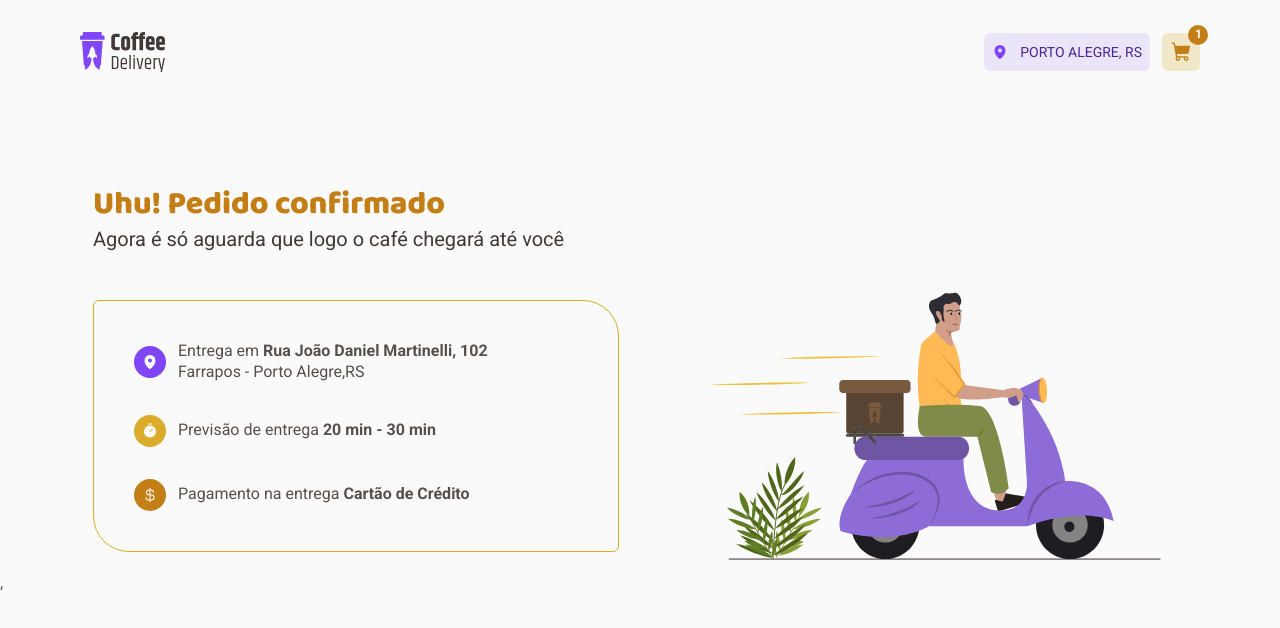
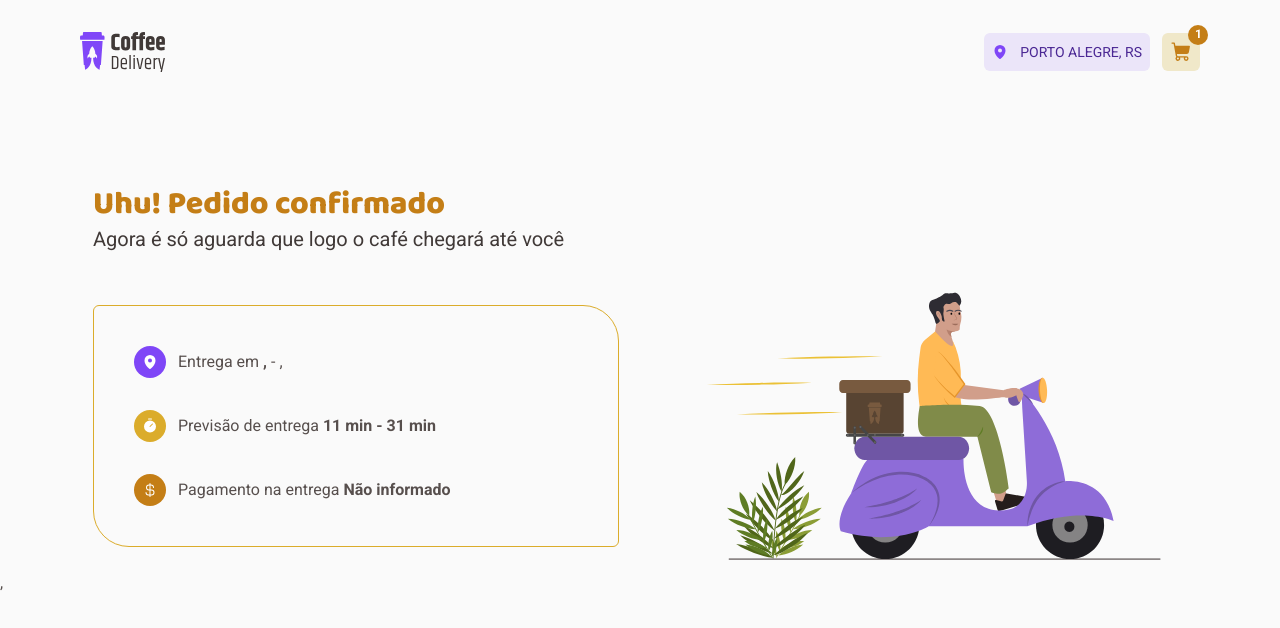
Before and after one commit to vbruno/RS-Ignite-Desafio-02-Coffee-Delivery, a React (Vite) app: page /success in a window 1280 px wide. Shown: the top 628 px of the page. Built offline with nearby package versions, Linux system fonts and the light colour scheme.

Commit message:
Changes to be committed: 	modified:   src/context/OrderContext.tsx 	modified:   src/pages/Checkout/index.tsx 	modified:   src/pages/Success/index.tsx

```diff
--- a/src/context/OrderContext.tsx
+++ b/src/context/OrderContext.tsx
@@ -5,6 +5,28 @@ import {
   createContext,
   useState,
 } from 'react'
+
+export interface Order {
+  id: number
+  name: string
+  price: number
+  quantity: number
+  type: string
+  total: number
+}
+
+export interface ICustomerRequest {
+  cep: string
+  street: string
+  number: string
+  complement: string
+  neighborhood: string
+  city: string
+  state: string
+  totalPaid: number
+  order: Order[]
+  formPayment: string
+}
 
 interface ITypeCoffee {
   type:
@@ -40,10 +62,12 @@ export interface IFormPayment {
 interface IOrderContextType {
   order: number
   setOrder: Dispatch<SetStateAction<number>>
-  cart: ICoffee[] | undefined
+  cart: ICoffee[]
   setCart: Dispatch<SetStateAction<ICoffee[]>>
   formPayment: IFormPayment
   setFormPayment: Dispatch<SetStateAction<IFormPayment>>
+  customerRequest: ICustomerRequest
+  setCustomerRequest: Dispatch<SetStateAction<ICustomerRequest>>
 }
 
 export const OrderContext = createContext<IOrderContextType>(
@@ -52,6 +76,7 @@ export const OrderContext = createContext<IOrderContextType>(
 
 export function OrderContextProvider({ children }: { children: ReactNode }) {
   const [order, setOrder] = useState(1)
+
   const [cart, setCart] = useState<ICoffee[]>([
     {
       id: 1691347668231,
@@ -62,9 +87,14 @@ export function OrderContextProvider({ children }: { children: ReactNode }) {
       total: 9.9,
     },
   ] as ICoffee[])
+
   const [formPayment, setFormPayment] = useState({
     selectPayment: 'none',
   } as IFormPayment)
+
+  const [customerRequest, setCustomerRequest] = useState<ICustomerRequest>(
+    {} as ICustomerRequest,
+  )
 
   return (
     <OrderContext.Provider
@@ -75,6 +105,8 @@ export function OrderContextProvider({ children }: { children: ReactNode }) {
         setCart,
         formPayment,
         setFormPayment,
+        customerRequest,
+        setCustomerRequest,
       }}
     >
       {children}
--- a/src/pages/Checkout/index.tsx
+++ b/src/pages/Checkout/index.tsx
@@ -3,14 +3,14 @@ import styled from 'styled-components'
 import { InputText } from '../../components/InputText'
 import { useNavigate } from 'react-router-dom'
 import { z } from 'zod'
-import { Controller, set, useForm } from 'react-hook-form'
+import { Controller, useForm } from 'react-hook-form'
 import { zodResolver } from '@hookform/resolvers/zod'
 import { DevTool } from '@hookform/devtools'
 
 import { defaultTheme } from '../../styles/themes/default'
 import { ButtonPrimary, ButtonSelect } from '../../components'
 import { CoffeeCardCart } from '../../components/coffeeCard/CoffeeCardCart'
-import { FormEvent, useContext, useEffect, useRef, useState } from 'react'
+import { useContext, useEffect, useRef, useState } from 'react'
 import { OrderContext } from '../../context/OrderContext'
 
 const schemaForm = z.object({
@@ -29,7 +29,8 @@ type FormType = z.infer<typeof schemaForm>
 export function Checkout() {
   const navigate = useNavigate()
   const formRef = useRef<HTMLFormElement>(null)
-  const { formPayment, order, cart } = useContext(OrderContext)
+  const { formPayment, order, setOrder, cart, setCart, setCustomerRequest } =
+    useContext(OrderContext)
   const [totalItensCoffee, setTotalItensCoffee] = useState(0)
   const [totalPaid, setTotalPaid] = useState(0)
   const {
@@ -38,13 +39,13 @@ export function Checkout() {
     formState: { errors },
   } = useForm<FormType>({
     defaultValues: {
-      cep: '',
-      street: '',
-      number: '',
-      complement: '',
-      neighborhood: '',
-      city: '',
-      state: '',
+      cep: '98930-060',
+      street: 'Rua das Margaridas',
+      number: '312',
+      complement: 'Casa',
+      neighborhood: 'Centro',
+      city: 'Tucunduva',
+      state: 'RS',
     },
     resolver: zodResolver(schemaForm),
   })
@@ -63,6 +64,21 @@ export function Checkout() {
 
   function onSubmit(data: FormType) {
     console.log(data)
+
+    const formData = {
+      ...data,
+      totalPaid,
+      order: cart,
+      formPayment: formPayment.selectPayment,
+    }
+
+    setCustomerRequest(formData)
+
+    setOrder(0)
+
+    setCart([])
+
+    navigate('/success')
   }
 
   function handleSubmitEvent() {
@@ -92,7 +108,6 @@ export function Checkout() {
                     <InputText
                       {...field}
                       placeholder="CEP"
-                      type="number"
                       error={errors.cep?.message}
                     />
                   )}
--- a/src/pages/Success/index.tsx
+++ b/src/pages/Success/index.tsx
@@ -2,8 +2,31 @@ import styled from 'styled-components'
 import image from '../../assets/images/motoboy.svg'
 import { ItemIcon } from '../../components/itemIcon/ItemIcon'
 import { defaultTheme } from '../../styles/themes/default'
+import { OrderContext } from '../../context/OrderContext'
+import { useContext } from 'react'
 
 export function Success() {
+  const { customerRequest } = useContext(OrderContext)
+
+  function getRandomInt(min: number, max: number): number {
+    min = Math.ceil(min)
+    max = Math.floor(max)
+    return Math.floor(Math.random() * (max - min) + min) // The maximum is exclusive and the minimum is inclusive
+  }
+
+  function getPaymentType() {
+    switch (customerRequest.formPayment) {
+      case 'creditCard':
+        return 'Cartão de Crédito'
+      case 'money':
+        return 'Dinheiro'
+      case 'bank':
+        return 'Cartão de Débito'
+      default:
+        return 'Não informado'
+    }
+  }
+
   return (
     <SuccessContainer>
       <header>
@@ -15,20 +38,27 @@ export function Success() {
           <ItemOrderInfo>
             <ItemIcon icon="mapPin" cor={defaultTheme.purple} />
             <p>
-              Entrega em <b>Rua João Daniel Martinelli, 102</b> Farrapos - Porto
-              Alegre,RS
+              Entrega em{' '}
+              <b>
+                {customerRequest.street}, {customerRequest.number}
+              </b>{' '}
+              {customerRequest.neighborhood} - {customerRequest.city},{' '}
+              {customerRequest.state}
             </p>
           </ItemOrderInfo>
           <ItemOrderInfo>
             <ItemIcon icon="timer" cor={defaultTheme.yellow} />
             <p>
-              Previsão de entrega <b>20 min - 30 min</b>
+              Previsão de entrega{' '}
+              <b>
+                {getRandomInt(10, 20)} min - {getRandomInt(30, 60)} min
+              </b>
             </p>
           </ItemOrderInfo>
           <ItemOrderInfo>
             <ItemIcon icon="currencyDollar" cor={defaultTheme.yellowDark} />
             <p>
-              Pagamento na entrega <b>Cartão de Crédito</b>
+              Pagamento na entrega <b>{getPaymentType()}</b>
             </p>
           </ItemOrderInfo>
         </OrderInfo>
```
